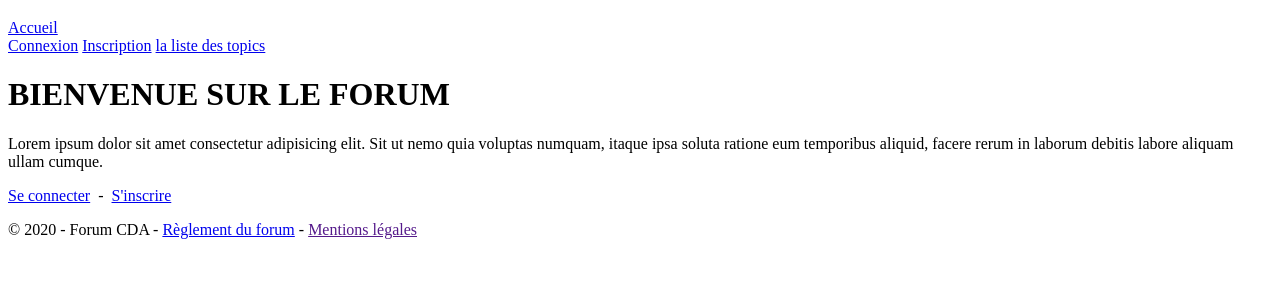
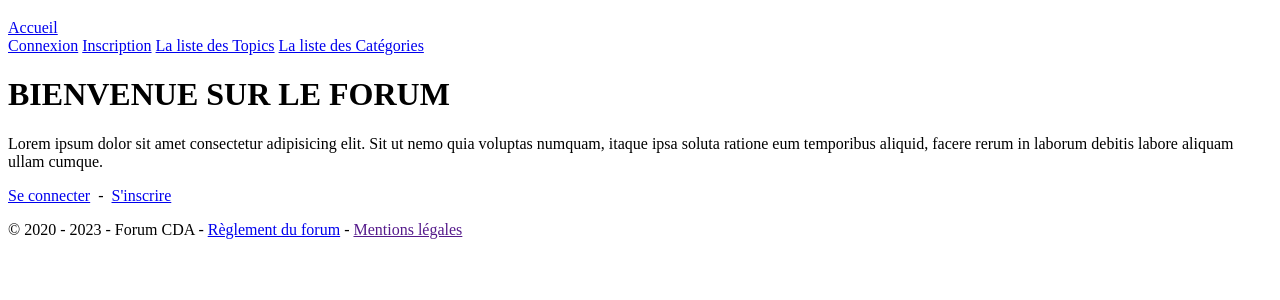
Before and after one commit to fredericbranca/forumPlateau, a PHP site: page / in a window 1280 px wide. Shown: the top 300 px of the page. Run offline with PHP 8.4, Linux system fonts and the light colour scheme; some libraries are stand-ins or nearby versions.

Commit message:
change link for categorie view

```diff
--- a/view/layout.php
+++ b/view/layout.php
@@ -19,7 +19,7 @@
             <header>
                 <nav>
                     <div id="nav-left">
-                        <a href="/">Accueil</a>
+                        <a href="index.php">Accueil</a>
                         <?php
                         if(App\Session::isAdmin()){
                             ?>
@@ -42,7 +42,8 @@
                             ?>
                             <a href="./view/security/login.php">Connexion</a>
                             <a href="/security/register.html">Inscription</a>
-                            <a href="index.php?ctrl=forum&action=listTopics">la liste des topics</a>
+                            <a href="index.php?ctrl=forum&action=listTopics">La liste des Topics</a>
+                            <a href="index.php?ctrl=categorie&action=listCaterogies">La liste des Catégories</a>
                         <?php
                         }
 
@@ -57,7 +58,7 @@
             </main>
         </div>
         <footer>
-            <p>&copy; 2020 - Forum CDA - <a href="/home/forumRules.html">Règlement du forum</a> - <a href="">Mentions légales</a></p>
+            <p>&copy; 2020 - <?= date('Y') ?> - Forum CDA - <a href="/home/forumRules.html">Règlement du forum</a> - <a href="">Mentions légales</a></p>
             <!--<button id="ajaxbtn">Surprise en Ajax !</button> -> cliqué <span id="nbajax">0</span> fois-->
         </footer>
     </div>
```
